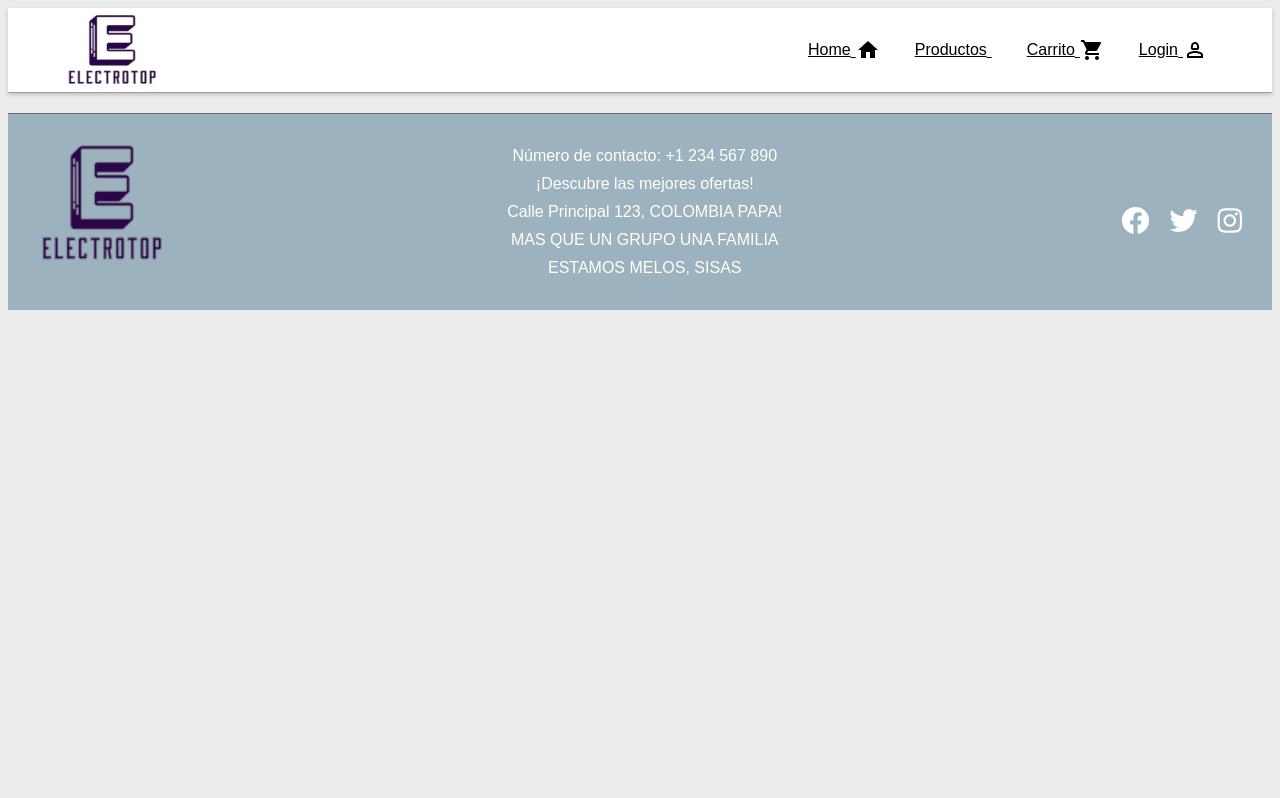
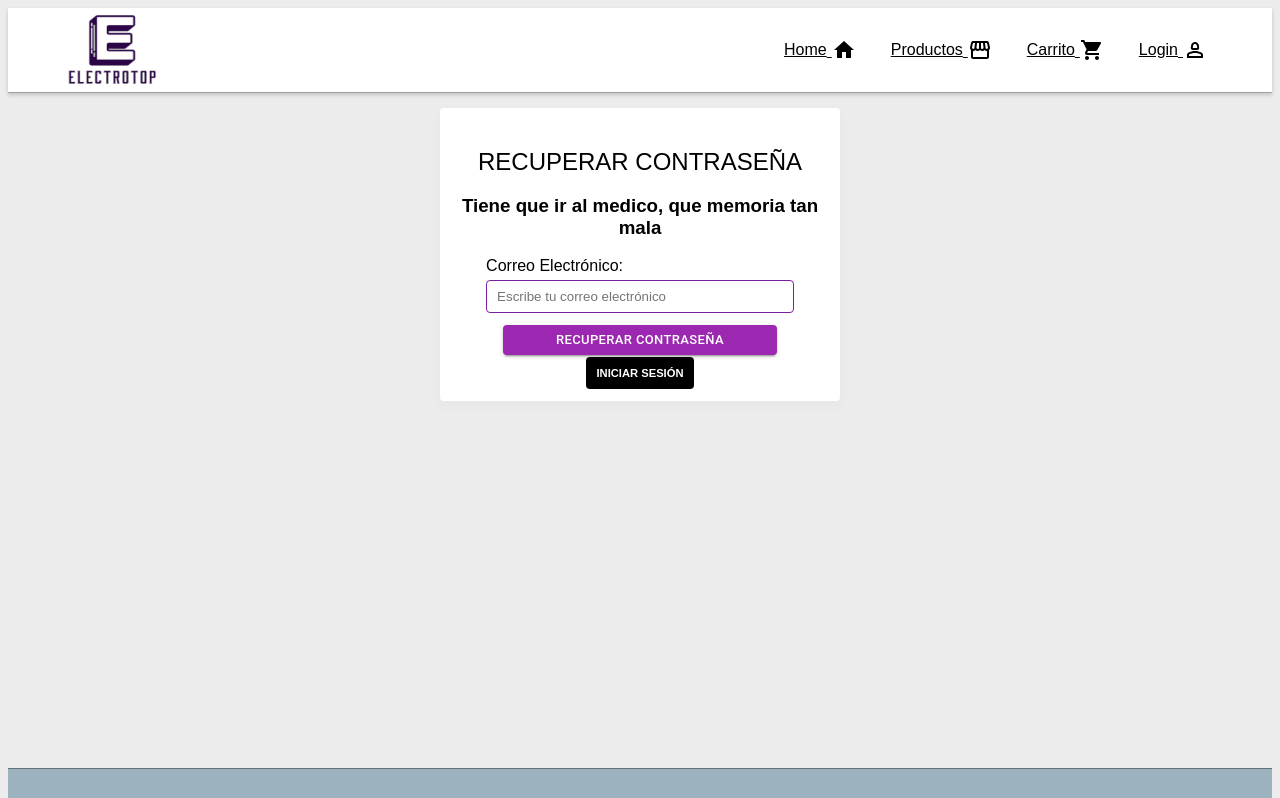
Before and after one commit to TaliaHenao6/EjercicioCarrito, a React (Vite) app in the folder EjercicioCarrito/: page /Recuperar in a window 1280 px wide. Shown: the top 798 px of the page. Built offline with nearby package versions, Linux system fonts and the light colour scheme.

Commit message:
recuperar contraseña

```diff
--- a/EjercicioCarrito/src/App.jsx
+++ b/EjercicioCarrito/src/App.jsx
@@ -10,7 +10,7 @@ import Perfil from "./componentes/Perfil";
 import Admin from "./componentes/Admin";
 import "@madzadev/audio-player/dist/index.css";
 import Player1 from "./componentes/Player";
-
+import Olvido from "./componentes/Olvido";
 
 import {
   Home,
@@ -19,6 +19,7 @@ import {
   AccountCircle,
   Boy,
   AdminPanelSettings,
+  Storefront,
 } from "@mui/icons-material";
 
 import "./componentes/styles.css";
@@ -62,7 +63,7 @@ function App() {
               <li>
                 <Link to="/Productos" className="link">
                   <span>Productos</span>&nbsp;
-                  {/* <Home /> */}
+                  <Storefront />
                 </Link>
               </li>
               <li>
@@ -117,6 +118,7 @@ function App() {
             <Route exact path="/Login" element={<Login />} />
             <Route exact path="/Register" element={<Register />} />
             <Route exact path="/Perfil" element={<Perfil />} />
+            <Route exact path="/Recuperar" element={<Olvido />} />
           </Routes>
         </Router>
       </CarritoProvider>
--- a/EjercicioCarrito/src/componentes/Carrito.jsx
+++ b/EjercicioCarrito/src/componentes/Carrito.jsx
@@ -21,17 +21,17 @@ const Carrito = () => {
     return totalPrice.toLocaleString("es-CO");
   };
 
-  const formatUSD = (USD) =>{
-    return USD.toLocaleString("US")
-  }
+  const formatUSD = (USD) => {
+    return USD.toLocaleString("US");
+  };
 
-  const valorPagar = totalPrice.toString()
-  const valorDolar = 4346.00;
+  const valorPagar = totalPrice.toString();
+  const valorDolar = 4346.0;
 
   const iva = totalPrice * 0.05;
   const total = totalPrice + iva;
 
-  const USD = total  / valorDolar;
+  const USD = total / valorDolar;
   const cleanCart = () => {
     if (
       confirm(
@@ -44,25 +44,22 @@ const Carrito = () => {
   };
 
   const initPayPalPayment = () => {
-
-    window.paypal.Buttons({
+    window.paypal
+      .Buttons({
         createOrder: function (data, actions) {
-
           return actions.order.create({
             purchase_units: [
-                {
-                  amount: {
-                    //currency_code: "COP",
-                    value: total, // Total a pagar en formato de decimales
+              {
+                amount: {
+                  //currency_code: "COP",
+                  value: total, // Total a pagar en formato de decimales
                 },
               },
             ],
           });
         },
         onApprove: function (data, actions) {
-
           return actions.order.capture().then(function (details) {
-
             console.log(details);
 
             window.location.href = "/";
@@ -72,7 +69,9 @@ const Carrito = () => {
           // Se ejecuta en caso de error
           console.error(err);
           // Muestra un mensaje de error al usuario
-          alert("Ocurrió un error al procesar el pago. Por favor, inténtalo de nuevo.");
+          alert(
+            "Ocurrió un error al procesar el pago. Por favor, inténtalo de nuevo."
+          );
         },
       })
       .render("#paypal-button-container"); // ID del contenedor donde se mostrará el botón de PayPal
@@ -90,7 +89,7 @@ const Carrito = () => {
           ) : (
             <>
               <h2>No Has agregado productos al carrito aún!</h2>
-              <Link to="/">
+              <Link to="/Productos">
                 <Button variant="contained" color="secondary">
                   Comprar
                 </Button>
@@ -113,7 +112,7 @@ const Carrito = () => {
             <li>
               <p>IVA</p>
               <p className="left">{formatPrice(iva)}</p>
-              </li>
+            </li>
             <li className="resumen-total">
               <h3>USD</h3>
               <h3 className="left">$ {formatUSD(USD)} </h3>
--- a/EjercicioCarrito/src/componentes/Footer.jsx
+++ b/EjercicioCarrito/src/componentes/Footer.jsx
@@ -8,11 +8,15 @@ const Footer = () => {
           <img src="./src/assets/electrotop.png" alt="Logo" />
         </div>
         <div className="footer-info">
-          <p>Número de contacto: +1 234 567 890</p>
           <p>¡Descubre las mejores ofertas!</p>
-          <p> Calle Principal 123, COLOMBIA PAPA!</p>
+
           <p>MAS QUE UN GRUPO UNA FAMILIA</p>
           <p>ESTAMOS MELOS, SISAS</p>
+          <p>2023</p>
+        </div>
+        <div className="footer-contacto">
+          <p>Número de contacto: +1 234 567 890</p>
+          <p> Calle Principal 123, COLOMBIA PAPA!</p>
         </div>
         <div className="footer-social">
           <a
--- a/EjercicioCarrito/src/componentes/Login.jsx
+++ b/EjercicioCarrito/src/componentes/Login.jsx
@@ -1,6 +1,7 @@
 import React, { useState } from "react";
 import axios from "axios";
 import md5 from "md5";
+// import Olvido from "./Olvido";
 
 import { Button } from "@mui/material";
 
@@ -123,7 +124,14 @@ const Login = () => {
             )}
           </div>
           <div className="form-group">
-            <Button className="btn3" variant="contained" color="secondary" size="small" type="submit" onClick={() => login()}>
+            <Button
+              className="btn3"
+              variant="contained"
+              color="secondary"
+              size="small"
+              type="submit"
+              onClick={() => login()}
+            >
               Iniciar Sesión
             </Button>
           </div>
@@ -131,6 +139,9 @@ const Login = () => {
         {successMessage && <p className="success-message">{successMessage}</p>}
 
         <div className="form-info">
+          <a href="/Recuperar"> ¿Perdiste tu contraseña?</a>
+          {/* <Olvido /> */}
+
           <p className="nous">¿No tienes usuario para iniciar sesión?</p>
           <a className="btn" href="/Register">
             Registrarme ahora
--- /dev/null
+++ b/EjercicioCarrito/src/componentes/Olvido.jsx
@@ -0,0 +1,45 @@
+import "./styles.css";
+import React from "react";
+import { Button } from "@mui/material";
+
+const Olvido = () => {
+  return (
+    <section className="main-container">
+      <div className="container">
+        <h1>RECUPERAR CONTRASEÑA</h1>
+        <h3>Tiene que ir al medico, que memoria tan mala </h3>
+        <form className="form">
+          <div className="form-group">
+            <label htmlFor="email">Correo Electrónico:</label>
+            <input
+              className="input"
+              type="email"
+              id="email"
+              name="email"
+              value=""
+              placeholder="Escribe tu correo electrónico"
+            />
+          </div>
+          <div className="form-gruop">
+            <Button
+              className="btn3"
+              variant="contained"
+              color="secondary"
+              size="small"
+              type="submit"
+            >
+              Recuperar contraseña
+            </Button>
+          </div>
+        </form>
+        <div className="form-info">
+          <a className="btn" href="/Login">
+            Iniciar Sesión
+          </a>
+        </div>
+      </div>
+    </section>
+  );
+};
+
+export default Olvido;
--- a/EjercicioCarrito/src/componentes/Register.jsx
+++ b/EjercicioCarrito/src/componentes/Register.jsx
@@ -105,7 +105,7 @@ const Register = () => {
       <div className="container">
         <h1>Crea una cuenta</h1>
         <form onSubmit={handleSubmit} className="form">
-          <div className="form-group">
+          <div className="form-group hidden">
             <label htmlFor="">Role:</label>
             <input
               type="text"
@@ -142,7 +142,8 @@ const Register = () => {
             />
             {errors.email && <p className="error-message">{errors.email}</p>}
           </div>
-          <div className="form-group">
+          <div className="row">
+            <div className="form-group col-6">
               <label htmlFor="phone">Teléfono:</label>
               <input
                 className="input"
@@ -155,7 +156,7 @@ const Register = () => {
               />
               {errors.phone && <p className="error-message">{errors.phone}</p>}
             </div>
-          <div className="form-group">
+            <div className="form-group col-6">
               <label htmlFor="address">Dirección:</label>
               <input
                 className="input"
@@ -169,6 +170,7 @@ const Register = () => {
               {errors.address && (
                 <p className="error-message">{errors.address}</p>
               )}
+            </div>
           </div>
           <div className="form-group">
             <label htmlFor="password">Contraseña:</label>
--- a/EjercicioCarrito/src/componentes/styles.css
+++ b/EjercicioCarrito/src/componentes/styles.css
@@ -487,25 +487,41 @@ table {
 
 
 
-.form{
+  .form{
     width: 95%;
-    margin:  5px auto;
+    margin:  8px auto;
 }
+
+.hidden{
+    display: none;
+}
+
+.form-group {
+    width: 90%;
+    margin:  0px auto 12px auto;
+}
+
 
 form label{
     display: block;
     text-align: left;
-    padding-left:34px;
+    /* padding-left:34px; */
     margin-bottom: 5px;
     font-weight: 500;
 }
 
-.form-group {
-    margin-bottom: 20px;
+
+.row {
+    width: 90%;
+    display: flex;
+    justify-content: space-between;
+    flex-wrap: wrap;
+    margin: 0px auto 0px auto;
 }
 
-.row {
-    display: flex;
+.row .col-6 {
+    flex: 0 0 50%;
+    max-width: 49%;
 }
 
 .info-login{
@@ -514,10 +530,10 @@ form label{
 }
 
 .input{
-    width: 80%;
-    padding: 8px;
+    width: 100%;
+    padding: 8px 10px;
     border: 1px solid #7B1FA2;
-    border-radius: 10px;
+    border-radius: 4px;
 }
  .input:focus{
     border: 1px solid rgba(0, 0, 0, 0.377);
```
Lines whose indentation alone changed are shown as unchanged.
